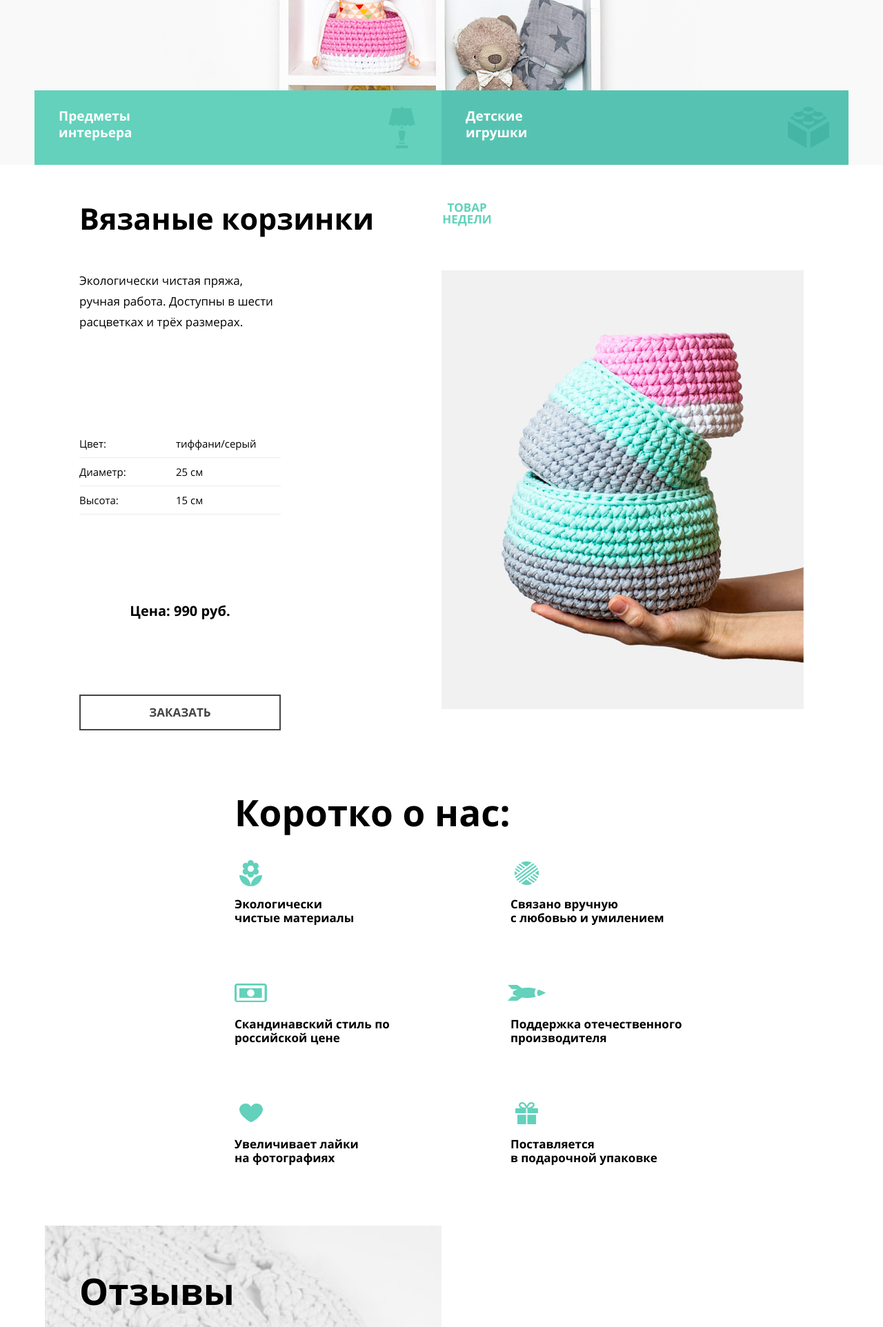
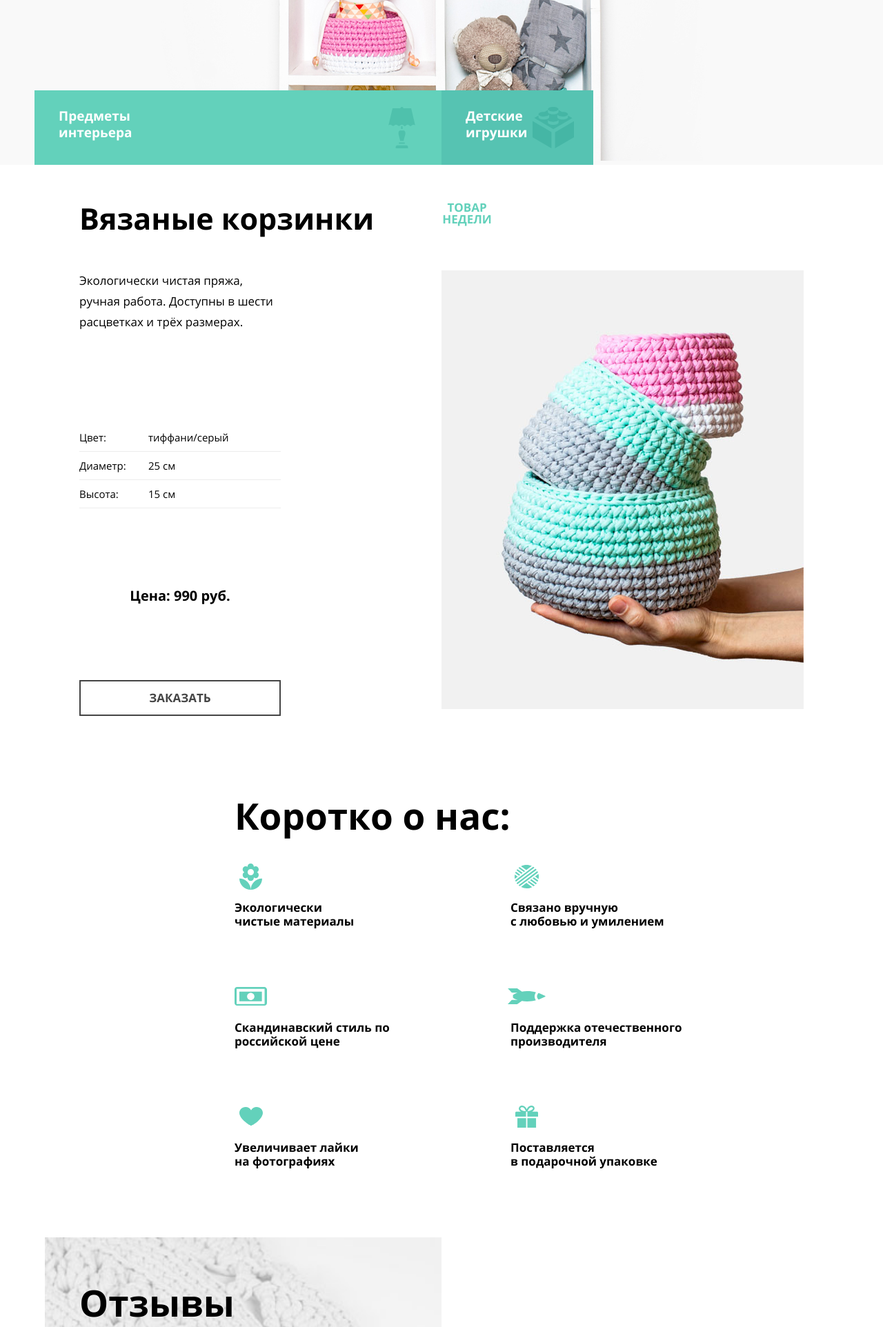
Before and after one commit to htmlacademy-adaptive/236832-mishka-27, a website: page source/index.html in a window 1280 px wide. Shown: the part 800-2724 px from the top of the page at 69% size. Drawn offline with nearby package versions, Linux system fonts and the light colour scheme; files that its build step writes are made by us from their sources.

Commit message:
make some changes

```diff
--- a/source/index.html
+++ b/source/index.html
@@ -98,7 +98,7 @@
           </a>
         </li>
 
-        <li class="hero__item">
+        <li class="hero__item--toys">
           <a class="hero__link hero__link--toys wrapper" href="#">
             <span class="hero__link-text">
               Детские игрушки
--- a/source/sass/blocks/featured.scss
+++ b/source/sass/blocks/featured.scss
@@ -98,14 +98,14 @@
   margin: 0;
   border-bottom: 1px solid $border-color;
   display: grid;
-  grid-template-columns: 100px 160px;
+  grid-template-columns: 60px 160px;
   padding: 10px 0;
 }
 
 .featured__image {
   max-width: none;
   margin: 0 auto;
-  margin-bottom: 26px;
+  margin-bottom: 5px;
 }
 
 .featured__image-wrapper {
@@ -126,6 +126,9 @@
   line-height: 24px;
   font-weight: 700;
   text-align: center;
+  margin: 0;
+  margin-bottom: 25px;
+  margin-top: 15px;
 
   @media (min-width: $tablet-width) {
     font-size: 20px;
--- a/source/sass/blocks/hero.scss
+++ b/source/sass/blocks/hero.scss
@@ -3,7 +3,7 @@
   background-image: url("../img/hero-mobile.jpg");
   background-repeat: no-repeat;
   background-position-x: center;
-  background-position-y: -20px;
+  background-position-y: -5px;
 
   @media (min-width: $tablet-width) {
     background-image: url("../img/hero-tablet.jpg");
@@ -20,7 +20,7 @@
   font-weight: 700;
   font-size: 27px;
   line-height: 30px;
-  padding: 73px 5px 120px 5px;
+  padding: 93px 5px 99px 5px;
   text-align: center;
   min-height: 60px;
 
@@ -102,9 +102,15 @@
 }
 
 .hero__item {
+  background: $basic-green;
+
   @media (min-width: $tablet-width) {
     width: 50%;
     font-size: 20px;
     line-height: 30px;
   }
 }
+
+.hero__item--toys {
+  background: $darken-green;
+}
--- a/source/sass/blocks/stats.scss
+++ b/source/sass/blocks/stats.scss
@@ -1,6 +1,6 @@
 .stats {
-  margin-top: 36px;
-  margin-bottom: 58px;
+  margin-top: 70px;
+  margin-bottom: 70px;
 }
 
 .stats__title {
@@ -8,6 +8,7 @@
   font-size: 25px;
   line-height: 30px;
   color: #000000;
+  margin-bottom: 30px;
 
   @media (min-width: $tablet-width) {
     font-size: 43px;
```
